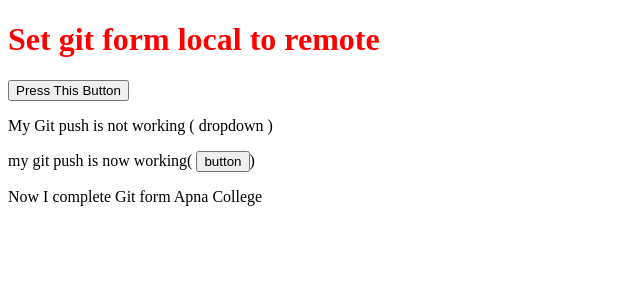
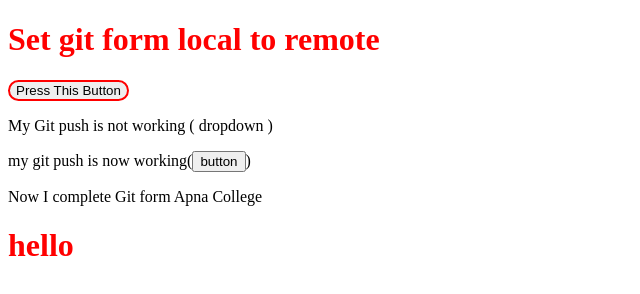
Before and after one commit to Mangal-Aditya/local-to-remote, a plain HTML site: page index.html in a window 1280 px wide. Both pictures are taken after a click on the button "Press This Button". Shown: the whole page, without its empty margins (0-640 px from the left). Drawn offline with Linux system fonts and the light colour scheme.

```diff
--- a/index.html
+++ b/index.html
@@ -9,10 +9,11 @@
 </head>
 <body>
     <h1> Set git form local to remote</h1>
-    <button>Press This Button</button>
+    <button id="Button">Press This Button</button>
     <p>My Git push is not working ( dropdown )</p>
-    <P>my git push is now working( <button>button</button>)</P>
+    <P>my git push is now working(<button>button</button>)</P>
     <p>Now I complete Git form Apna College</p>
-
+    <h1 id="heading"></h1>
 </body>
+<script src="javascript.js"></script>
 </html>
--- /dev/null
+++ b/javascript.js
@@ -0,0 +1,6 @@
+let button = document.getElementById("Button")
+let Heading =  document.getElementById("heading")
+
+button.addEventListener("click" , ()=>{
+   Heading.innerHTML = "hello"
+})
--- a/style.css
+++ b/style.css
@@ -1,3 +1,10 @@
 h1{
     color: red;
 }
+#Button{
+    border: 2px solid red;
+border-radius: 15px;
+}
+#Button:hover{
+    padding: 20px;
+}
```
